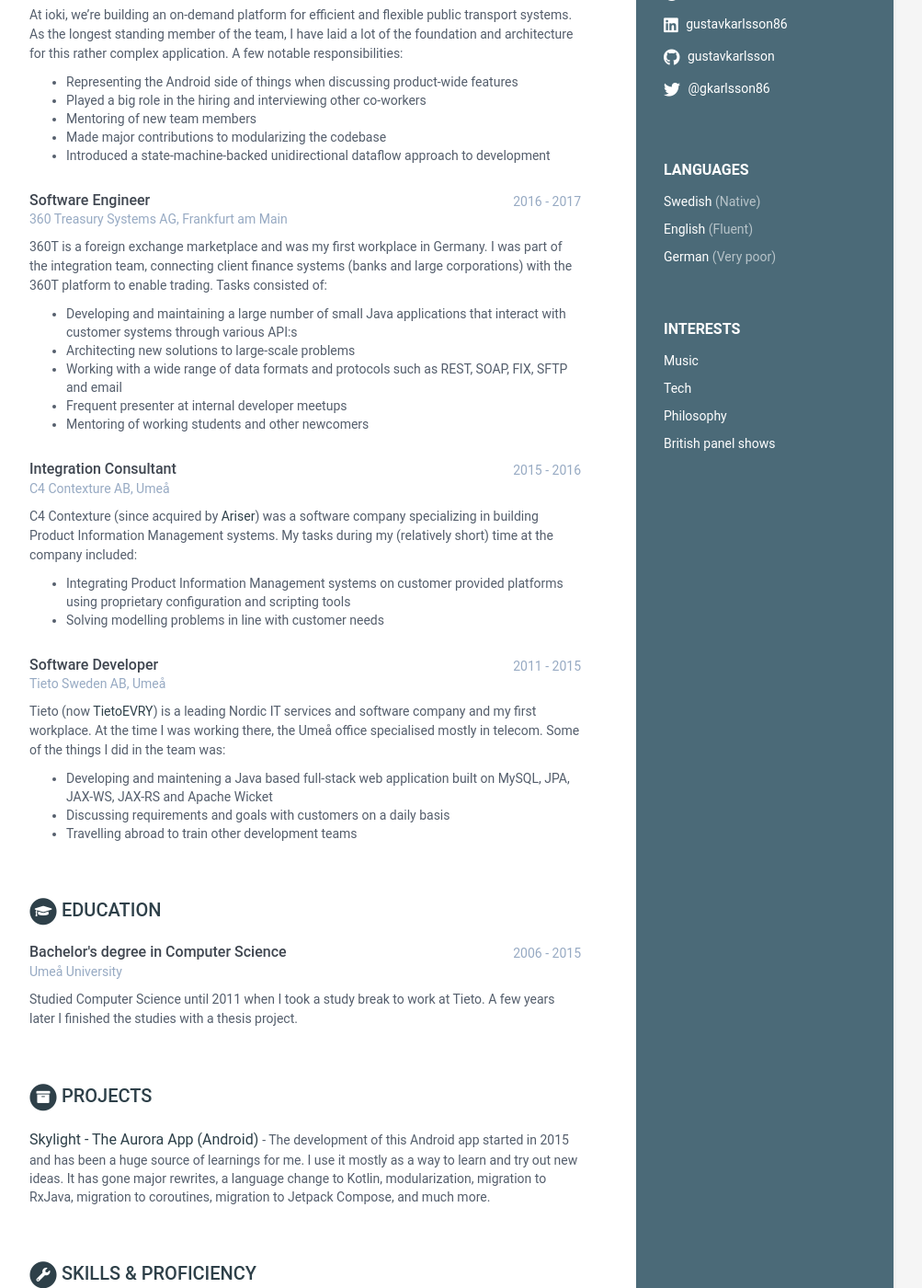
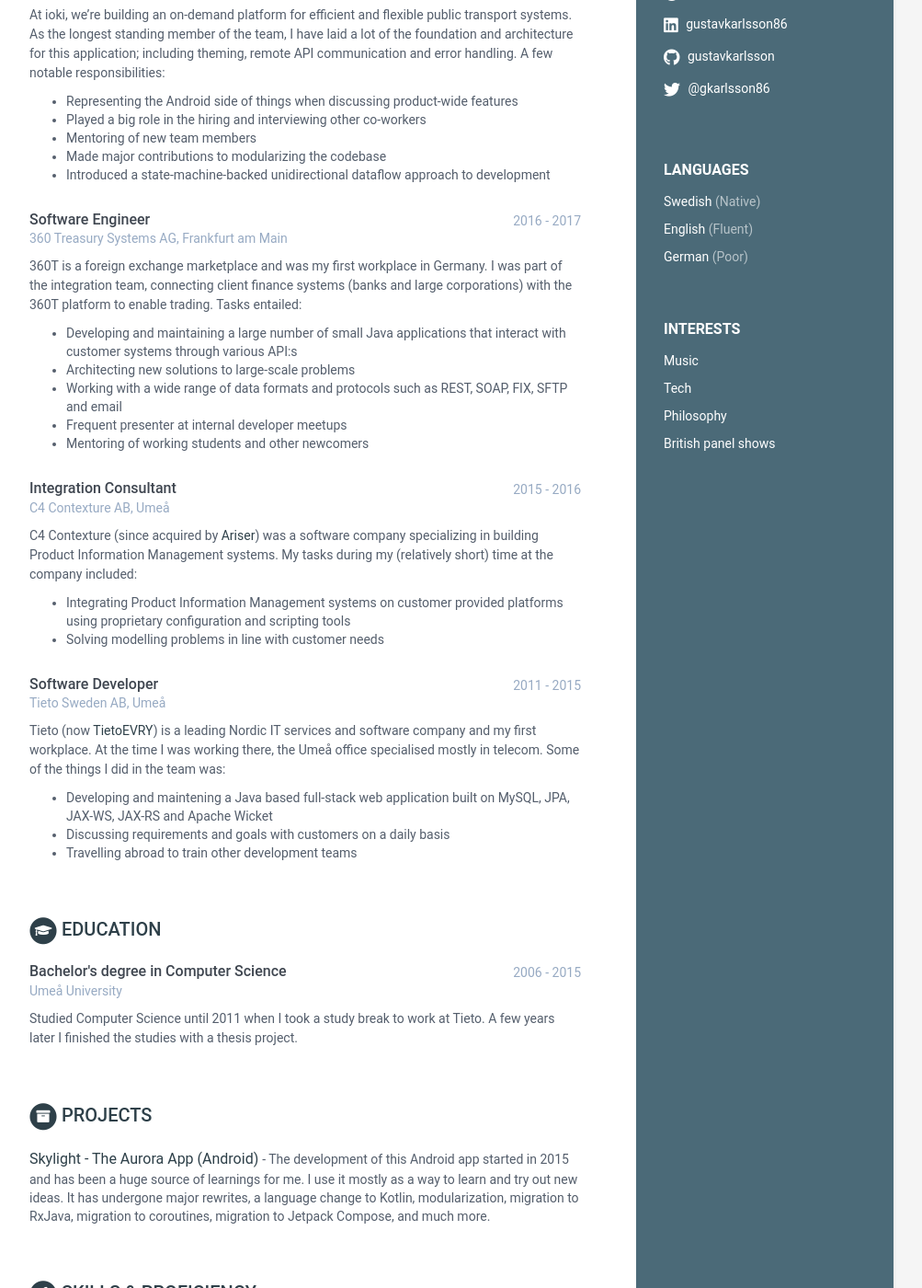
Before and after one commit to gustavkarlsson/gustavkarlsson.github.io, a Jekyll site: the page built from index.html, in a window 1280 px wide and 1400 px high, scrolled down 388 px. Shown: the whole window at 92% size, without its empty margins (168-1171 px from the left). Built offline with Jekyll 4.4.1, drawn with Linux system fonts in a browser that asks for light colours; some of the changed text lies outside the part shown.

Commit message:
Minor updates

```diff
--- a/_data/data.yml
+++ b/_data/data.yml
@@ -34,7 +34,7 @@ sidebar:
         level: Fluent
 
       - idiom: German
-        level: Very poor
+        level: Poor
 
     interests:
       - item: Music
@@ -67,7 +67,8 @@ experiences:
       company: ioki GmbH, Frankfurt am Main
       details: |
         At ioki, we're building an on-demand platform for efficient and flexible public transport systems.
-        As the longest standing member of the team, I have laid a lot of the foundation and architecture for this rather complex application.
+        As the longest standing member of the team, I have laid a lot of the foundation and architecture for this application;
+        including theming, remote API communication and error handling.
         A few notable responsibilities:
           - Representing the Android side of things when discussing product-wide features
           - Played a big role in the hiring and interviewing other co-workers
@@ -81,7 +82,7 @@ experiences:
       details: |
         360T is a foreign exchange marketplace and was my first workplace in Germany.
         I was part of the integration team, connecting client finance systems (banks and large corporations) with
-        the 360T platform to enable trading. Tasks consisted of:
+        the 360T platform to enable trading. Tasks entailed:
           - Developing and maintaining a large number of small Java applications that interact with customer systems through various API:s
           - Architecting new solutions to large-scale problems
           - Working with a wide range of data formats and protocols such as REST, SOAP, FIX, SFTP and email
@@ -123,7 +124,7 @@ projects:
         tagline: |
           The development of this Android app started in 2015 and has been a huge source of learnings for me.
           I use it mostly as a way to learn and try out new ideas.
-          It has gone major rewrites, a language change to Kotlin, modularization, migration to RxJava,
+          It has undergone major rewrites, a language change to Kotlin, modularization, migration to RxJava,
           migration to coroutines, migration to Jetpack Compose, and much more.
 
 # publications:
--- a/_includes/experiences.html
+++ b/_includes/experiences.html
@@ -6,7 +6,7 @@
       <i class="fas fa-circle fa-stack-2x"></i>
       <i class="fas fa-briefcase fa-stack-1x fa-inverse"></i>
     </span>
-    Experiences
+    Experience
   </h2>
 
   {% for experience in experiences %}
```
